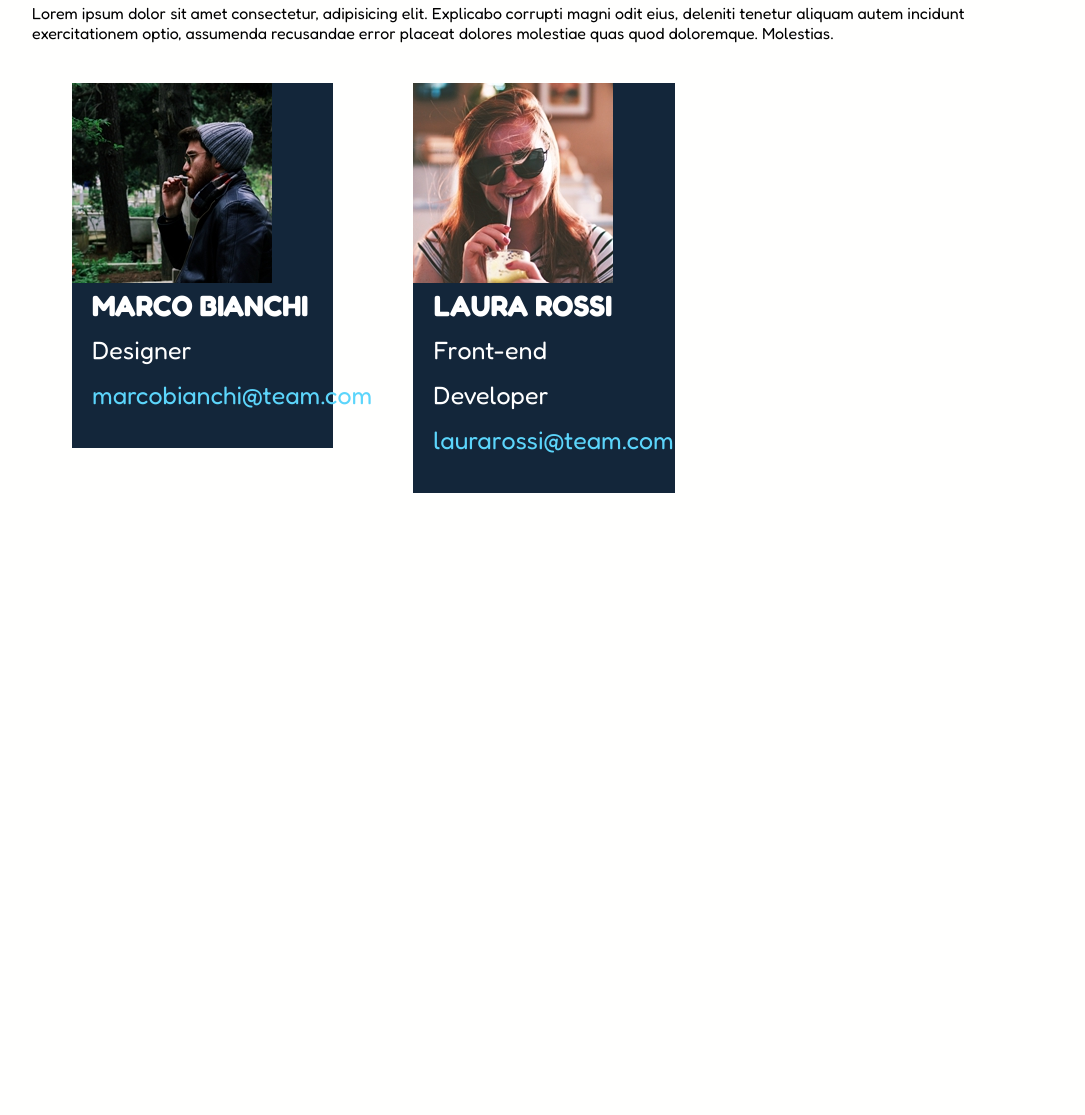
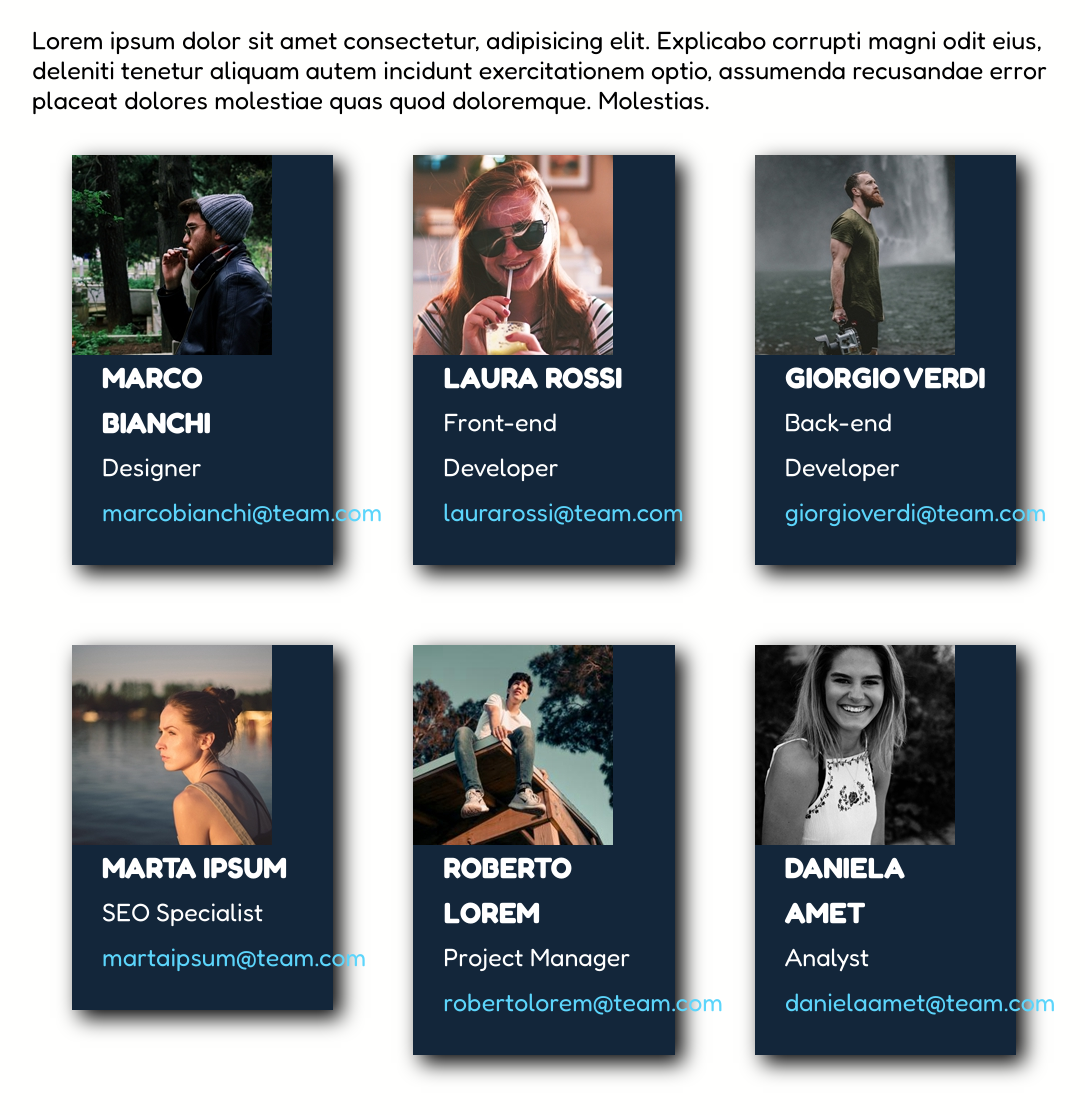
Before and after one commit to BeneArp/html-css-float-cards, a plain HTML site: page index.html in a window 1280 px wide. Shown: the part 86-1201 px from the top of the page, without its empty margins (96-1181 px from the left). Before the commit the page ends 800 px from the top, so only its background shows below. Drawn offline with Linux system fonts and the light colour scheme.

Commit message:
creazione layout

```diff
--- a/css/style.css
+++ b/css/style.css
@@ -9,6 +9,7 @@
 body{
     background-color: #fffffe;
     font-family: 'Fredoka', sans-serif;
+    font-size: 25px;
 }
 
 .container{
@@ -29,10 +30,10 @@ header{
     color: white;
     width: calc(100% / 3 - 80px);
     margin: 40px;
+    box-shadow: 8px 8px 20px black;
 }
 
 /* formattazione cards */
-
 .col img{
     height: 200px;
     float: left;
@@ -40,8 +41,7 @@ header{
 }
 
 .info{
-    font-size: 25px;
-    margin: 30px 20px;
+    margin: 30px;
     line-height: 45px;
 }
 
@@ -54,17 +54,9 @@ header{
     color: #5cd5fb;
 }
 
-
-
 /* clear fix */
 .row::after{
     content: "";
     display: table;
     clear: both;
 }
-
-.col::after{
-    content: "";
-    display: table;
-    clear: both;
-}
--- a/index.html
+++ b/index.html
@@ -62,8 +62,67 @@
                          <a href="https://accounts.google.com/v3/signin/identifier?flowEntry=ServiceLogin&flowName=GlifWebSignIn&hl=IT&ifkv=AaSxoQzwkzJ_me05QJI8r_1BU03p5eroLGrbwGHEg2vXBGL2dx4mUBXI_jrWrQOl9QhOK0-HwcWkcw&dsh=S-738155586%3A1714399763899491&theme=mn&ddm=0">laurarossi@team.com</a>
                      </div>
                 </div>
-                <div class="col"></div>
+
+                <!-- terza card -->
+                <div class="col">
+                      <!-- foto profilo -->
+                      <img src="img/male2.png" alt="Foto Giorgio">
+
+
+                      <!-- info -->
+                      <div class="info">
+                          <h3>GIORGIO VERDI</h3>
+                          <span>Back-end Developer</span>
+                          <a href="https://accounts.google.com/v3/signin/identifier?flowEntry=ServiceLogin&flowName=GlifWebSignIn&hl=IT&ifkv=AaSxoQzwkzJ_me05QJI8r_1BU03p5eroLGrbwGHEg2vXBGL2dx4mUBXI_jrWrQOl9QhOK0-HwcWkcw&dsh=S-738155586%3A1714399763899491&theme=mn&ddm=0">giorgioverdi@team.com</a>
+                      </div>
+                </div>
+
+                <!-- quarta card -->
+                <div class="col">
+                    <!-- foto profilo -->
+                    <img src="img/female2.png" alt="Foto Marta">
+
+
+                    <!-- info -->
+                    <div class="info">
+                        <h3>MARTA IPSUM</h3>
+                        <span>SEO Specialist</span>
+                        <a href="https://accounts.google.com/v3/signin/identifier?flowEntry=ServiceLogin&flowName=GlifWebSignIn&hl=IT&ifkv=AaSxoQzwkzJ_me05QJI8r_1BU03p5eroLGrbwGHEg2vXBGL2dx4mUBXI_jrWrQOl9QhOK0-HwcWkcw&dsh=S-738155586%3A1714399763899491&theme=mn&ddm=0">martaipsum@team.com</a>
+                    </div>
+              </div>
+
+              <!-- quinta card -->
+              <div class="col">
+                 <!-- foto profilo -->
+                 <img src="img/male3.png" alt="Foto Roberto">
+
+
+                 <!-- info -->
+                 <div class="info">
+                     <h3>ROBERTO LOREM</h3>
+                     <span>Project Manager</span>
+                     <a href="https://accounts.google.com/v3/signin/identifier?flowEntry=ServiceLogin&flowName=GlifWebSignIn&hl=IT&ifkv=AaSxoQzwkzJ_me05QJI8r_1BU03p5eroLGrbwGHEg2vXBGL2dx4mUBXI_jrWrQOl9QhOK0-HwcWkcw&dsh=S-738155586%3A1714399763899491&theme=mn&ddm=0">robertolorem@team.com</a>
+                 </div>
+
+              </div>
+
+               <!-- sesta card -->
+               <div class="col">
+                    <!-- foto profilo -->
+                    <img src="img/female3.png" alt="Foto Daniela">
+
+
+                    <!-- info -->
+                    <div class="info">
+                        <h3>DANIELA AMET</h3>
+                        <span>Analyst</span>
+                        <a href="https://accounts.google.com/v3/signin/identifier?flowEntry=ServiceLogin&flowName=GlifWebSignIn&hl=IT&ifkv=AaSxoQzwkzJ_me05QJI8r_1BU03p5eroLGrbwGHEg2vXBGL2dx4mUBXI_jrWrQOl9QhOK0-HwcWkcw&dsh=S-738155586%3A1714399763899491&theme=mn&ddm=0">danielaamet@team.com</a>
+                    </div>
+                </div>
+
             </div>
+
+
         </section>
 
     </div>
```
